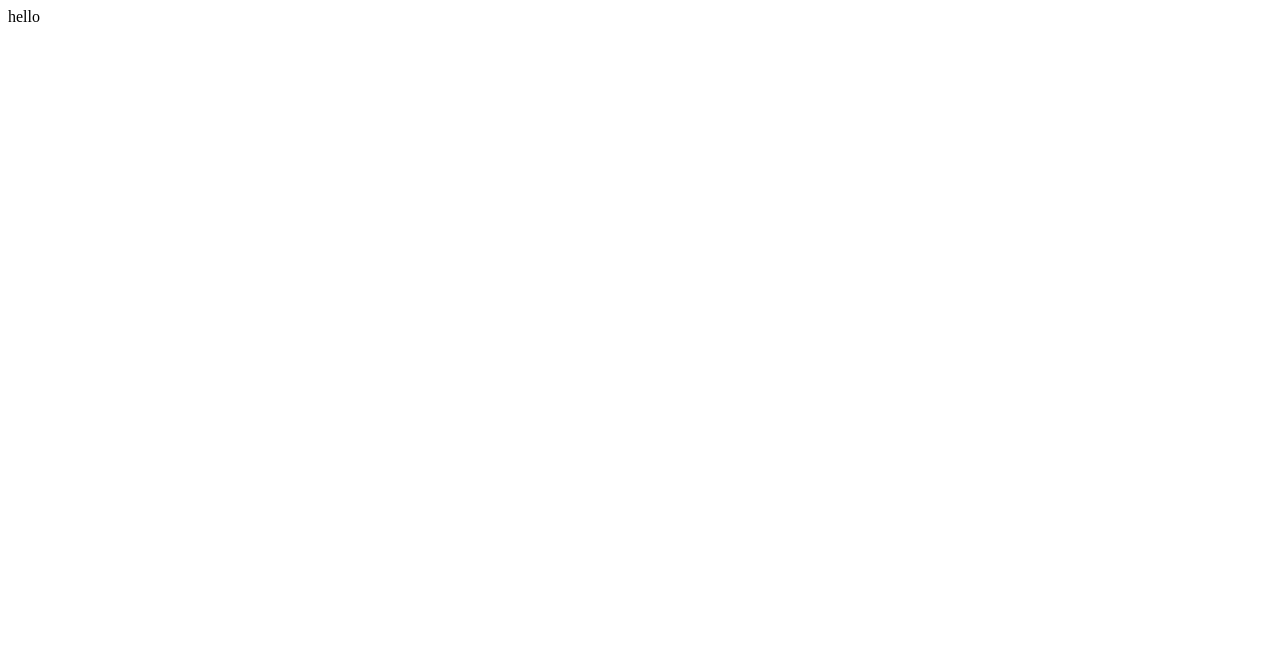
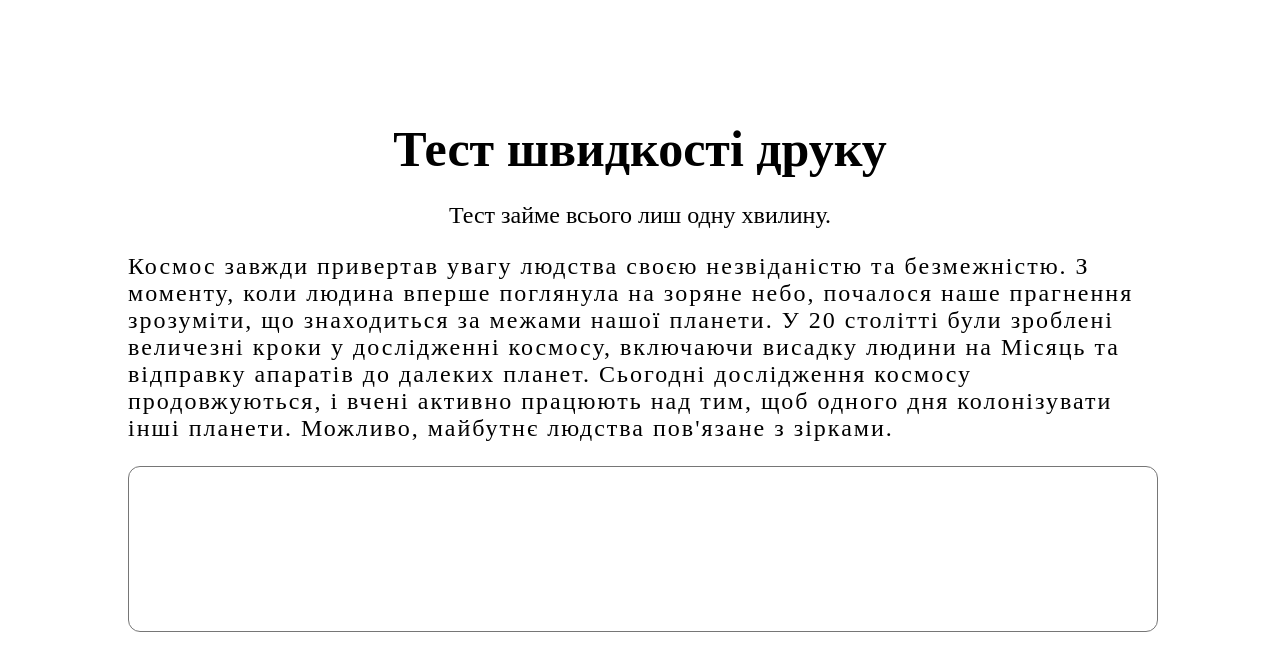
Before and after one commit to YuraShum/printSpeed, a React (Create React App) app in the folder client/: page / in a window 1280 px wide. Shown: the top 670 px of the page. Built offline with nearby package versions, Linux system fonts and the light colour scheme.

Commit message:
a simple placeholder for the entered text is created

```diff
--- a/client/package.json
+++ b/client/package.json
@@ -9,6 +9,7 @@
     "react": "^18.3.1",
     "react-dom": "^18.3.1",
     "react-scripts": "5.0.1",
+    "sass": "^1.79.4",
     "web-vitals": "^2.1.4"
   },
   "scripts": {
--- a/client/src/App.js
+++ b/client/src/App.js
@@ -1,7 +1,12 @@
+import Header from "./components/Header/Header";
+import TextInputSection from "./components/TextInputSection/TextInputSection";
 
 function App() {
   return (
-    <div>hello</div>
+    <div>
+      <Header />
+      <TextInputSection/>
+    </div>
   );
 }
 
--- /dev/null
+++ b/client/src/components/Header/Header.jsx
@@ -0,0 +1,11 @@
+import './Header.scss'
+const Header = () => {
+    return (
+        <header>
+            <h3>Тест швидкості друку</h3>
+            <p>Тест займе всього лиш одну хвилину.</p>
+        </header>
+    )
+}
+
+export default Header
--- /dev/null
+++ b/client/src/components/Header/Header.scss
@@ -0,0 +1,17 @@
+header {
+    margin: 0 auto;
+    width: fit-content;
+    margin-top: 15vh;
+    text-align: center;
+
+    h3{
+        margin: 0;
+        font-size: 50px;
+        font-weight: bold;
+    }
+
+    p{
+        padding: 0;
+        font-size: 24px;
+    }
+}
--- /dev/null
+++ b/client/src/components/TextInputSection/TextInputSection.jsx
@@ -0,0 +1,48 @@
+import React, { useState } from 'react'
+import { getRandomText } from '../../utils/getRandomText'
+import './TextInputSection.scss'
+
+const TextInputSection = () => {
+    const randomtext = getRandomText()
+    const [text, setText] = useState(randomtext)
+    const [currentInputText, setCurrentInputText] = useState('')
+    const [FilledText, setFilledText] = useState()
+
+    const handleChangeInputText = (event) => {
+        const input = event.target.value
+
+        let correctText = ''
+
+        for (let i = 0; i < input.length; i++) {
+            if (input[i] === text[i]) {
+                correctText += input[i]
+            }
+            else {
+                break
+            }
+        }
+
+        setCurrentInputText(correctText)
+    }
+    console.log(text)
+
+    return (
+        <div className='text-section'>
+            <p>
+                {text.split('').map((char, index) => (
+                    <span
+                        key={index}
+                        className={index < currentInputText.length ? 'correct' : ''}>
+                        {char}
+                    </span>
+                ))}
+            </p>
+            <textarea
+                value={currentInputText}
+                onChange={handleChangeInputText}>
+            </textarea>
+        </div>
+    )
+}
+
+export default TextInputSection
--- /dev/null
+++ b/client/src/components/TextInputSection/TextInputSection.scss
@@ -0,0 +1,20 @@
+.text-section{
+    max-width: 80vw;
+    margin: 0 auto;
+
+    p{
+        font-size: 24px;
+        letter-spacing: 2px;
+    }
+    textarea{
+        width: 100%;
+        height: 20vh;
+        font-size: 28px;
+        border-radius: 12px;
+        resize: none;
+    }
+}
+.correct{
+    color: rgb(20, 220, 20);
+    font-weight: bold;
+}
--- /dev/null
+++ b/client/src/data/textConfig.js
@@ -0,0 +1,9 @@
+export const typingTexts = [
+    "Мистецтво кулінарії з давніх часів відіграє важливу роль у культурі людства. Різні народи мають свої унікальні рецепти, які передаються з покоління в покоління. Секрети приготування страв часто зберігаються у суворій таємниці. Однією з найбільш відомих кухонь світу є італійська. Її головні страви, такі як паста і піца, стали улюбленими у багатьох країнах. Спеції, трави, соуси – усе це додає кулінарному мистецтву унікальних відтінків смаку. Кулінарія – це не просто їжа, це справжнє мистецтво, яке вимагає майстерності, терпіння і любові до своєї справи.",
+
+    "Подорожі є одним з найкращих способів відкрити для себе світ. Вони дозволяють не лише насолоджуватися мальовничими краєвидами, а й пізнавати нові культури та звичаї. Незалежно від того, чи це гірське село у Карпатах, чи метушливе місто в центрі Європи, кожна поїздка приносить нові враження. Під час подорожей можна знайти нових друзів, вивчити нові мови та відчути себе частиною глобального суспільства. Сучасні транспортні засоби роблять світ ще більш доступним, дозволяючи мандрувати швидко і комфортно.",
+
+    "Космос завжди привертав увагу людства своєю незвіданістю та безмежністю. З моменту, коли людина вперше поглянула на зоряне небо, почалося наше прагнення зрозуміти, що знаходиться за межами нашої планети. У 20 столітті були зроблені величезні кроки у дослідженні космосу, включаючи висадку людини на Місяць та відправку апаратів до далеких планет. Сьогодні дослідження космосу продовжуються, і вчені активно працюють над тим, щоб одного дня колонізувати інші планети. Можливо, майбутнє людства пов'язане з зірками.",
+
+    "Сучасні технології розвиваються з неймовірною швидкістю. Ще кілька десятиліть тому люди навіть не могли уявити, що зможуть спілкуватися через відео на відстані кількох тисяч кілометрів або отримувати миттєвий доступ до будь-якої інформації з усього світу. Сьогодні інтернет став невід'ємною частиною нашого життя, а технологічні винаходи продовжують полегшувати щоденні завдання. Проте важливо пам'ятати, що з розвитком технологій зростає й необхідність у відповідальному їх використанні. Здатність адаптуватися до змін – ключ до успіху у сучасному світі."
+];
--- /dev/null
+++ b/client/src/utils/getRandomText.js
@@ -0,0 +1,6 @@
+import { typingTexts } from "../data/textConfig"
+
+export const getRandomText = () => {
+    const randomIndex = Math.floor(Math.random() * typingTexts.length)
+    return typingTexts[randomIndex]
+}
```
Also changed, not shown: 1 other file (tests, documents, lock files or other folders).
